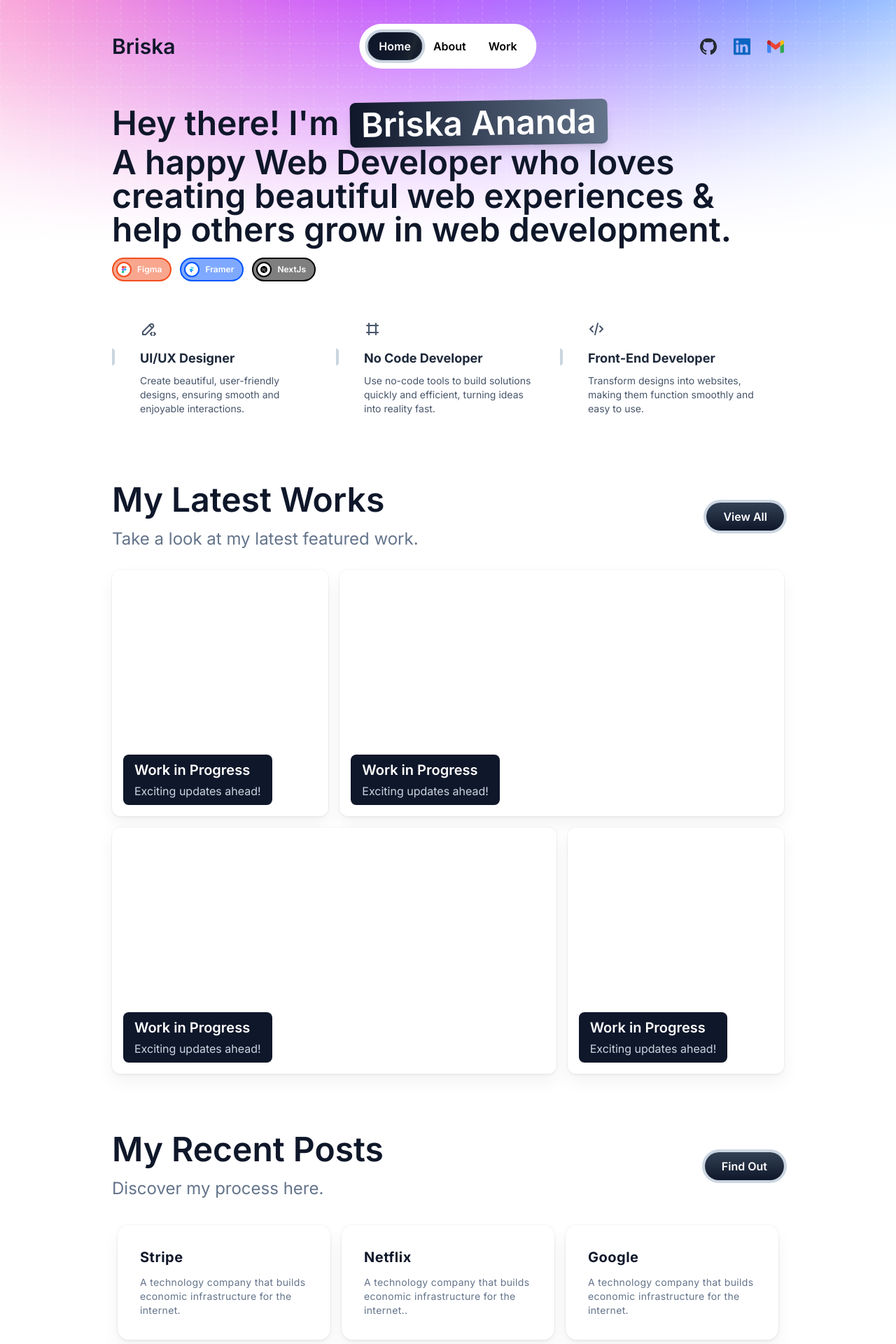
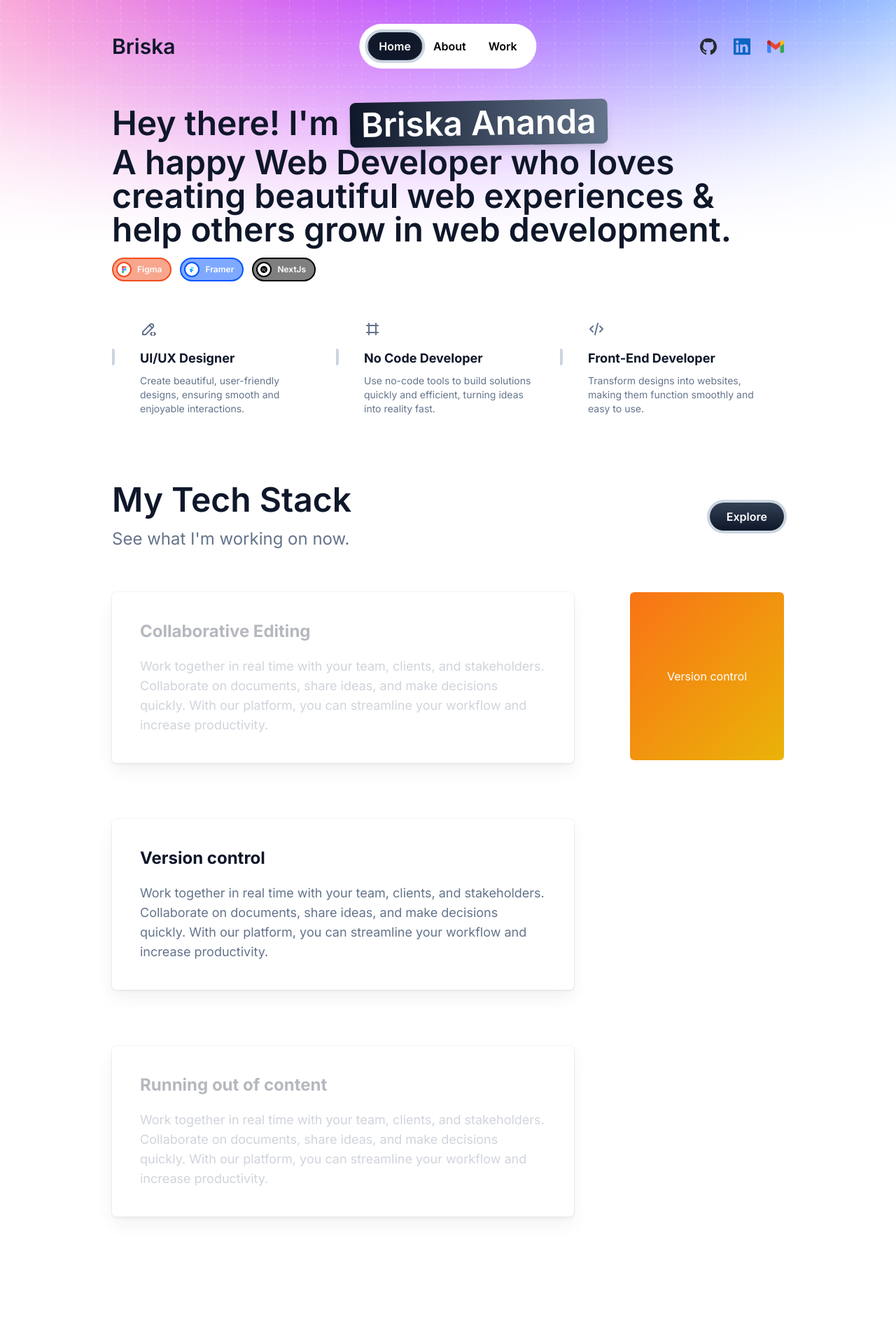
Before and after one commit to briskaanandaa/personal-website, a Next.js app: page / in a window 1280 px wide. Shown: the top 1920 px of the page at 70% size. Built offline with nearby package versions, Linux system fonts and the light colour scheme.

Commit message:
About Section

```diff
--- a/src/app/page.tsx
+++ b/src/app/page.tsx
@@ -1,10 +1,11 @@
 import { FeaturesSectionDemo } from "@/components/FeatureSectionsDemo";
-import Footer from "@/components/Footer";
-import HeaderGradient from "@/components/HeaderGradient";
-import HeroSection from "@/components/HeroSection";
-import { Navbar } from "@/components/Navbar";
-import PostSections from "@/components/PostSections";
-import WorkSections from "@/components/WorkSections";
+import { AboutSections } from "@/components/Sections/AboutSections";
+import Footer from "@/components/Sections/Footer";
+import HeaderGradient from "@/components/Sections/HeaderGradient";
+import HeroSection from "@/components/Sections/HeroSections";
+import { Navbar } from "@/components/Sections/Navbar";
+import PostSections from "@/components/Sections/PostSections";
+import WorkSections from "@/components/Sections/WorkSections";
 
 export default function Home() {
   return (
@@ -12,7 +13,9 @@ export default function Home() {
       <HeaderGradient />
       <Navbar />
       <HeroSection />
+
       <FeaturesSectionDemo />
+      <AboutSections />
       <WorkSections />
       <PostSections />
       <Footer />
--- a/src/components/FeatureSectionsDemo.tsx
+++ b/src/components/FeatureSectionsDemo.tsx
@@ -53,16 +53,16 @@ const Feature = ({
       {index < 3 && (
         <div className="opacity-0 group-hover/feature:opacity-100 transition duration-200 absolute inset-0 h-full w-full bg-gradient-to-t from-slate-100 dark:from-slate-800 to-transparent pointer-events-none" />
       )}
-      <div className="mb-4 relative z-10 px-10 text-slate-600 dark:text-slate-400">
+      <div className="mb-4 relative z-10 px-10 text-slate-500 dark:text-slate-400">
         {icon}
       </div>
       <div className="text-lg font-bold mb-2 relative z-10 px-10">
         <div className="absolute left-0 inset-y-0 h-6 group-hover/feature:h-8 w-1 rounded-tr-full rounded-br-full bg-slate-300 dark:bg-slate-700 group-hover/feature:bg-slate-900 transition-all duration-200 origin-center" />
-        <span className="group-hover/feature:translate-x-2 transition duration-200 inline-block text-slate-800 dark:text-slate-100 ">
+        <span className="group-hover/feature:translate-x-2 transition duration-200 inline-block text-slate-900 dark:text-slate-100 ">
           {title}
         </span>
       </div>
-      <p className="text-sm text-slate-600 dark:text-slate-300 relative z-10 px-10">
+      <p className="text-sm text-slate-500 dark:text-slate-300 relative z-10 px-10">
         {description}
       </p>
     </div>
--- a/src/components/WorkSections.tsx
+++ b/src/components/Sections/AboutSections.tsx
@@ -1,34 +1,32 @@
-import { BentoDemo } from "./BentoDemo";
+import { StickyScrollRevealDemo } from "../StickyScrollRevealDemo";
 
-const WorkSections = () => {
+export const AboutSections = () => {
   return (
     <div className="relative w-full h-fit flex justify-center bottom-0 py-5 z-10 bg-white">
       <div className="relative w-[90vw] md:w-[75vw] h-fit z-10">
         <div className="flex flex-col sm:flex-row align-center justify-between py-3 md:py-5">
           <div className="mb-4 sm:mb-0">
             <h1 className="text-4xl sm:text-4xl md:text-5xl font-semibold text-slate-900 mb-4">
-              My Latest Works
+              My Tech Stack
             </h1>
             <p className="text-lg sm:text-xl md:text-2xl text-slate-500 ">
-              Take a look at my latest featured work.
+              See what I&apos;m working on now.
             </p>
           </div>
 
           <div className="h-fill flex justify-center items-center w-full sm:w-auto">
             <button className="hidden sm:inline-flex w-full sm:w-auto px-6 py-2 items-center justify-center h-fit rounded-full font-semibold bg-gradient-to-b from-slate-700 to-slate-900 text-white ring-4 ring-slate-300 focus:ring-0 transition-all duration-500 ease-in-out transform-gpu focus:translate-y-1">
-              View All
+              Explore
             </button>
           </div>
         </div>
         <div className="mb-6 mt-2">
-          <BentoDemo />
+          <StickyScrollRevealDemo />
         </div>
         <button className="w-full  inline-flex md:hidden lg:hidden px-6 py-2 items-center justify-center h-fit rounded-full font-semibold bg-gradient-to-b from-slate-700 to-slate-900 text-white ring-4 ring-slate-300 focus:ring-0 transition-all duration-500 ease-in-out transform-gpu focus:translate-y-1">
-          View All
+          Explore
         </button>
       </div>
     </div>
   );
 };
-
-export default WorkSections;
--- /dev/null
+++ b/src/components/Sections/PostSections.tsx
@@ -0,0 +1,34 @@
+import { CardHoverEffectDemo } from "../CardHoverEffectDemo";
+
+const PostSections = () => {
+  return (
+    <div className="relative w-full h-fit flex justify-center bottom-0 py-5 z-10 bg-white">
+      <div className="relative w-[90vw] md:w-[75vw] h-fit z-10">
+        <div className="flex flex-col sm:flex-row align-center justify-between py-3 md:py-5">
+          <div className="mb-4 sm:mb-0">
+            <h1 className="text-4xl sm:text-4xl md:text-5xl font-semibold text-slate-900 mb-4">
+              My Recent Posts
+            </h1>
+            <p className="text-lg sm:text-xl md:text-2xl text-slate-500 ">
+              Discover my process here.
+            </p>
+          </div>
+
+          <div className="h-fill flex justify-center items-center w-full sm:w-auto">
+            <button className="hidden sm:inline-flex w-full sm:w-auto px-6 py-2 items-center justify-center h-fit rounded-full font-semibold bg-gradient-to-b from-slate-700 to-slate-900 text-white ring-4 ring-slate-300 focus:ring-0 transition-all duration-500 ease-in-out transform-gpu focus:translate-y-1">
+              Find Out
+            </button>
+          </div>
+        </div>
+        <div className="mb-6 mt-2">
+          <CardHoverEffectDemo />
+        </div>
+        <button className="w-full  inline-flex md:hidden lg:hidden px-6 py-2 items-center justify-center h-fit rounded-full font-semibold bg-gradient-to-b from-slate-700 to-slate-900 text-white ring-4 ring-slate-300 focus:ring-0 transition-all duration-500 ease-in-out transform-gpu focus:translate-y-1">
+          Find Out
+        </button>
+      </div>
+    </div>
+  );
+};
+
+export default PostSections;
--- a/src/components/PostSections.tsx
+++ b/src/components/Sections/WorkSections.tsx
@@ -1,34 +1,34 @@
-import { CardHoverEffectDemo } from "./CardHoverEffectDemo";
+import { BentoDemo } from "../BentoDemo";
 
-const PostSections = () => {
+const WorkSections = () => {
   return (
     <div className="relative w-full h-fit flex justify-center bottom-0 py-5 z-10 bg-white">
       <div className="relative w-[90vw] md:w-[75vw] h-fit z-10">
         <div className="flex flex-col sm:flex-row align-center justify-between py-3 md:py-5">
           <div className="mb-4 sm:mb-0">
             <h1 className="text-4xl sm:text-4xl md:text-5xl font-semibold text-slate-900 mb-4">
-              My Recent Posts
+              My Latest Works
             </h1>
             <p className="text-lg sm:text-xl md:text-2xl text-slate-500 ">
-              Discover my process here.
+              Take a look at my latest featured work.
             </p>
           </div>
 
           <div className="h-fill flex justify-center items-center w-full sm:w-auto">
             <button className="hidden sm:inline-flex w-full sm:w-auto px-6 py-2 items-center justify-center h-fit rounded-full font-semibold bg-gradient-to-b from-slate-700 to-slate-900 text-white ring-4 ring-slate-300 focus:ring-0 transition-all duration-500 ease-in-out transform-gpu focus:translate-y-1">
-              Find Out
+              View All
             </button>
           </div>
         </div>
         <div className="mb-6 mt-2">
-          <CardHoverEffectDemo />
+          <BentoDemo />
         </div>
         <button className="w-full  inline-flex md:hidden lg:hidden px-6 py-2 items-center justify-center h-fit rounded-full font-semibold bg-gradient-to-b from-slate-700 to-slate-900 text-white ring-4 ring-slate-300 focus:ring-0 transition-all duration-500 ease-in-out transform-gpu focus:translate-y-1">
-          Find Out
+          View All
         </button>
       </div>
     </div>
   );
 };
 
-export default PostSections;
+export default WorkSections;
--- /dev/null
+++ b/src/components/StickyScrollRevealDemo.tsx
@@ -0,0 +1,43 @@
+"use client";
+import { StickyScroll } from "@/components/ui/sticky-scroll-reveal";
+
+const content = [
+  {
+    title: "Collaborative Editing",
+    description:
+      "Work together in real time with your team, clients, and stakeholders. Collaborate on documents, share ideas, and make decisions quickly. With our platform, you can streamline your workflow and increase productivity.",
+    content: (
+      <div className="h-full w-full bg-[linear-gradient(to_bottom_right,var(--cyan-500),var(--emerald-500))] flex items-center justify-center text-white">
+        Collaborative Editing
+      </div>
+    ),
+  },
+
+  {
+    title: "Version control",
+    description:
+      "Work together in real time with your team, clients, and stakeholders. Collaborate on documents, share ideas, and make decisions quickly. With our platform, you can streamline your workflow and increase productivity.",
+    content: (
+      <div className="h-full w-full bg-[linear-gradient(to_bottom_right,var(--orange-500),var(--yellow-500))] flex items-center justify-center text-white">
+        Version control
+      </div>
+    ),
+  },
+  {
+    title: "Running out of content",
+    description:
+      "Work together in real time with your team, clients, and stakeholders. Collaborate on documents, share ideas, and make decisions quickly. With our platform, you can streamline your workflow and increase productivity.",
+    content: (
+      <div className="h-full w-full bg-[linear-gradient(to_bottom_right,var(--lime-500),var(--red-500))] flex items-center justify-center text-white">
+        Running out of content
+      </div>
+    ),
+  },
+];
+export function StickyScrollRevealDemo() {
+  return (
+    <div className="0">
+      <StickyScroll content={content} />
+    </div>
+  );
+}
--- /dev/null
+++ b/src/components/ui/sticky-scroll-reveal.tsx
@@ -0,0 +1,104 @@
+"use client";
+import { cn } from "@/lib/utils";
+import { motion } from "framer-motion";
+import React, { useEffect, useRef, useState } from "react";
+
+export const StickyScroll = ({
+  content,
+  contentClassName,
+}: {
+  content: {
+    title: string;
+    description: string;
+    content?: React.ReactNode | any;
+  }[];
+  contentClassName?: string;
+}) => {
+  const [activeCard, setActiveCard] = useState(0);
+  const ref = useRef<any>(null);
+
+  const linearGradients = [
+    "linear-gradient(to bottom right, var(--cyan-500), var(--emerald-500))",
+    "linear-gradient(to bottom right, var(--pink-500), var(--indigo-500))",
+    "linear-gradient(to bottom right, var(--orange-500), var(--yellow-500))",
+  ];
+
+  const [backgroundGradient, setBackgroundGradient] = useState(
+    linearGradients[0]
+  );
+
+  const handleScroll = () => {
+    const sectionRefs = document.querySelectorAll(".scroll-section");
+    sectionRefs.forEach((section, index) => {
+      if (
+        section.getBoundingClientRect().top < window.innerHeight / 2 &&
+        section.getBoundingClientRect().bottom > window.innerHeight / 2
+      ) {
+        setActiveCard(index);
+      }
+    });
+  };
+
+  useEffect(() => {
+    setBackgroundGradient(linearGradients[activeCard % linearGradients.length]);
+  }, [activeCard]);
+
+  useEffect(() => {
+    window.addEventListener("scroll", handleScroll);
+    return () => window.removeEventListener("scroll", handleScroll);
+  }, []);
+
+  return (
+    <motion.div
+      animate={{
+        backgroundColor: backgroundGradient,
+      }}
+      className="flex gap-x-20 rounded-md mt-10 mb-2"
+      ref={ref}
+    >
+      <div className="relative flex items-start w-full">
+        <div className="w-full">
+          {content.map((item, index) => (
+            <div
+              key={item.title + index}
+              className="scroll-section mb-20 w-full p-10 bg-white [box-shadow:0_0_0_1px_rgba(0,0,0,.03),0_2px_4px_rgba(0,0,0,.05),0_12px_24px_rgba(0,0,0,.05)]  rounded-md"
+            >
+              <motion.h2
+                initial={{
+                  opacity: 0,
+                }}
+                animate={{
+                  opacity: activeCard === index ? 1 : 0.3,
+                }}
+                className="text-2xl font-bold text-slate-900"
+              >
+                {item.title}
+              </motion.h2>
+              <motion.p
+                initial={{
+                  opacity: 0,
+                }}
+                animate={{
+                  opacity: activeCard === index ? 1 : 0.3,
+                }}
+                className="text-lg text-slate-500 mt-5"
+              >
+                {item.description}
+              </motion.p>
+            </div>
+          ))}
+          <div className="h-40" />
+        </div>
+      </div>
+      <div
+        style={{ background: backgroundGradient }}
+        className={cn(
+          "hidden lg:block h-60 w-80 rounded-md sticky top-28 overflow-hidden",
+          contentClassName
+        )}
+      >
+        {content[activeCard].content ?? null}
+      </div>
+    </motion.div>
+  );
+};
--- a/tailwind.config.ts
+++ b/tailwind.config.ts
@@ -1,4 +1,20 @@
 import type { Config } from "tailwindcss";
+
+
+// Define the custom plugin function
+function addVariablesForColors({ addBase, theme }: any) {
+  const allColors = flattenColorPalette(theme("colors"));
+  const newVars = Object.fromEntries(
+    Object.entries(allColors).map(([key, val]) => [`--${key}`, val])
+  );
+
+  addBase({
+    ":root": newVars,
+  });
+}
+const {
+  default: flattenColorPalette,
+} = require("tailwindcss/lib/util/flattenColorPalette");
 
 const config: Config = {
   darkMode: ["class"],
@@ -83,7 +99,10 @@ const config: Config = {
       },
     },
   },
-  plugins: [require("tailwindcss-animate")],
+  plugins: [
+    require("tailwindcss-animate"),
+    addVariablesForColors,
+  ],
 };
 
 export default config;
```
Also changed, not shown: src/components/Sections/Footer.tsx (renamed from src/components/Footer.tsx), src/components/Sections/HeaderGradient.tsx (renamed from src/components/HeaderGradient.tsx), src/components/Sections/HeroSections.tsx (renamed from src/components/HeroSection.tsx), src/components/Sections/Navbar.tsx (renamed from src/components/Navbar.tsx).
